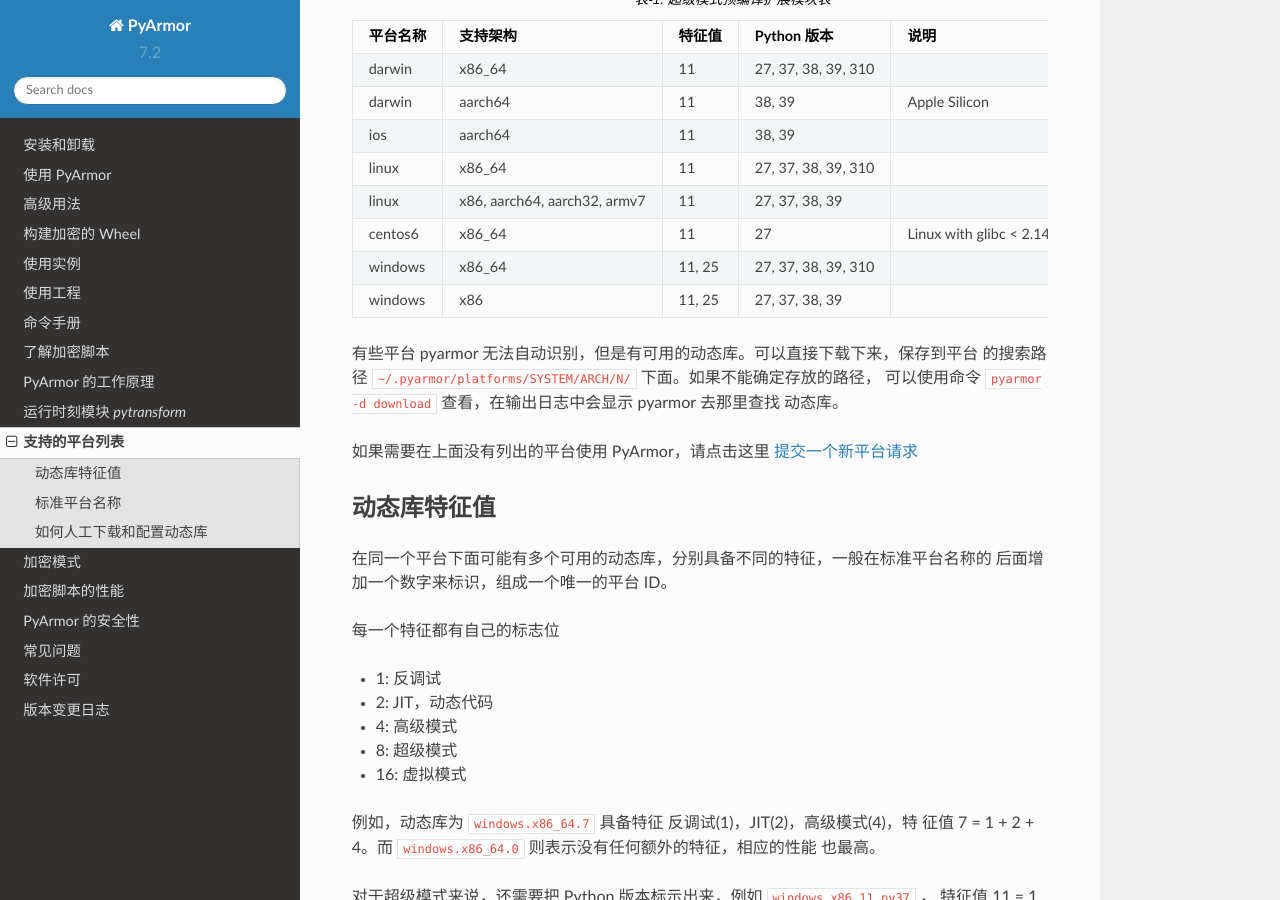
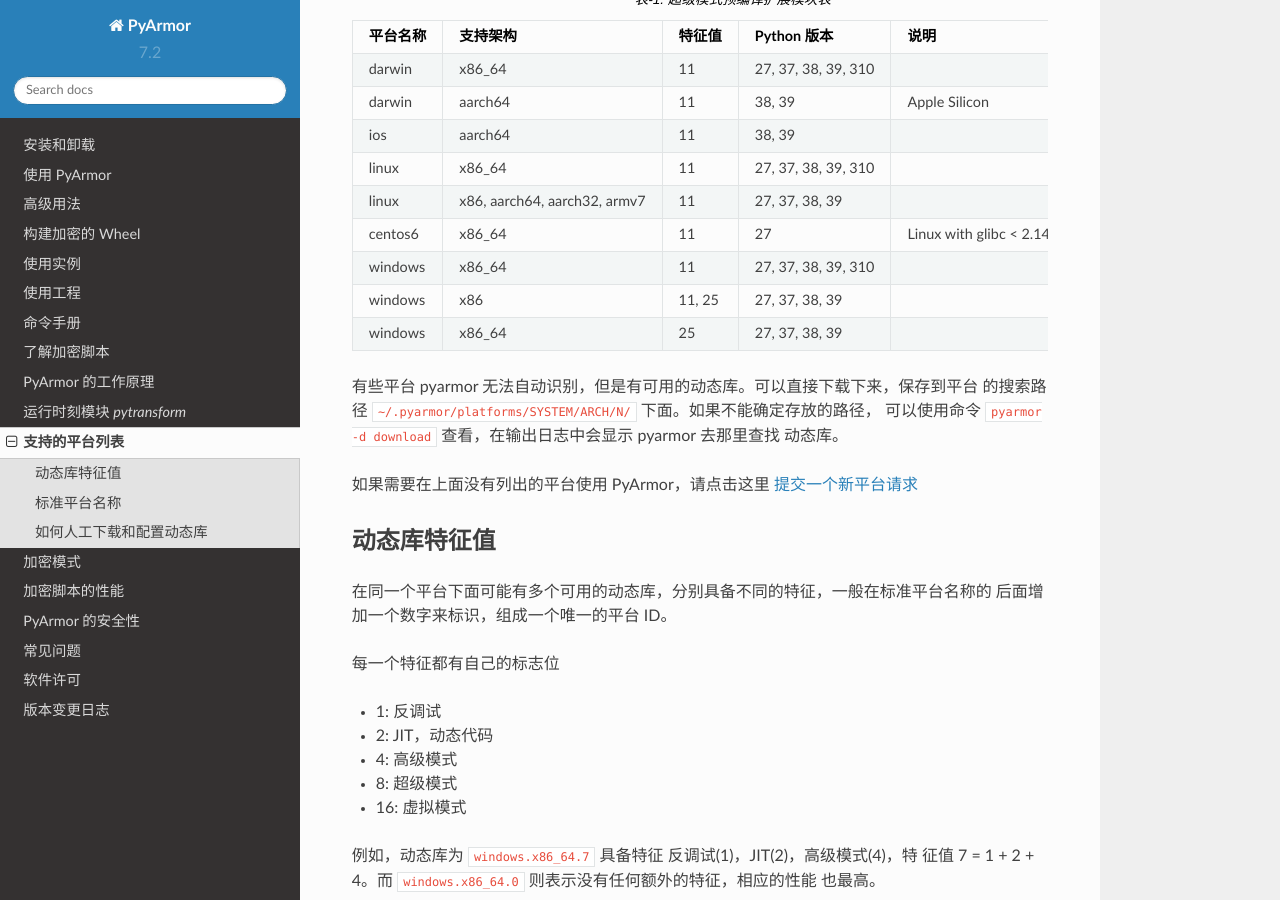
Before and after one commit to dashingsoft/pyarmor-docs-zh, a Sphinx documentation site: the page built from docs/platforms.rst, in a window 1280 px wide and 900 px high, scrolled down 1229 px. Built offline with Sphinx 7.4.7 and the Read the Docs theme 2.0.0, drawn with Linux system fonts in a browser that asks for light colours.

Commit message:
Refine doc

```diff
--- a/docs/platforms.rst
+++ b/docs/platforms.rst
@@ -93,12 +93,17 @@
      - Linux with glibc < 2.14 and UCS2
    * - windows
      - x86_64
-     - 11, 25
+     - 11
      - 27, 37, 38, 39, 310
      -
    * - windows
      - x86
      - 11, 25
+     - 27, 37, 38, 39
+     -
+   * - windows
+     - x86_64
+     - 25
      - 27, 37, 38, 39
      -
 
```
